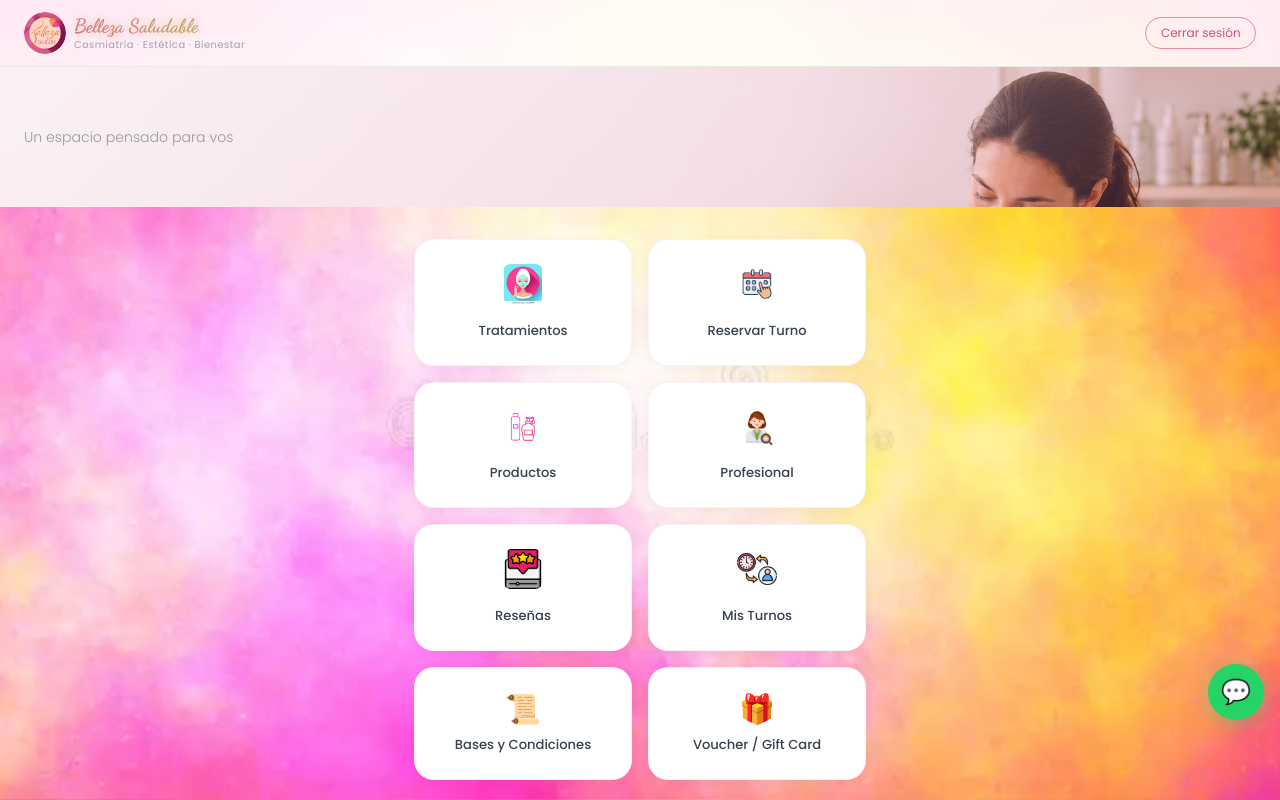
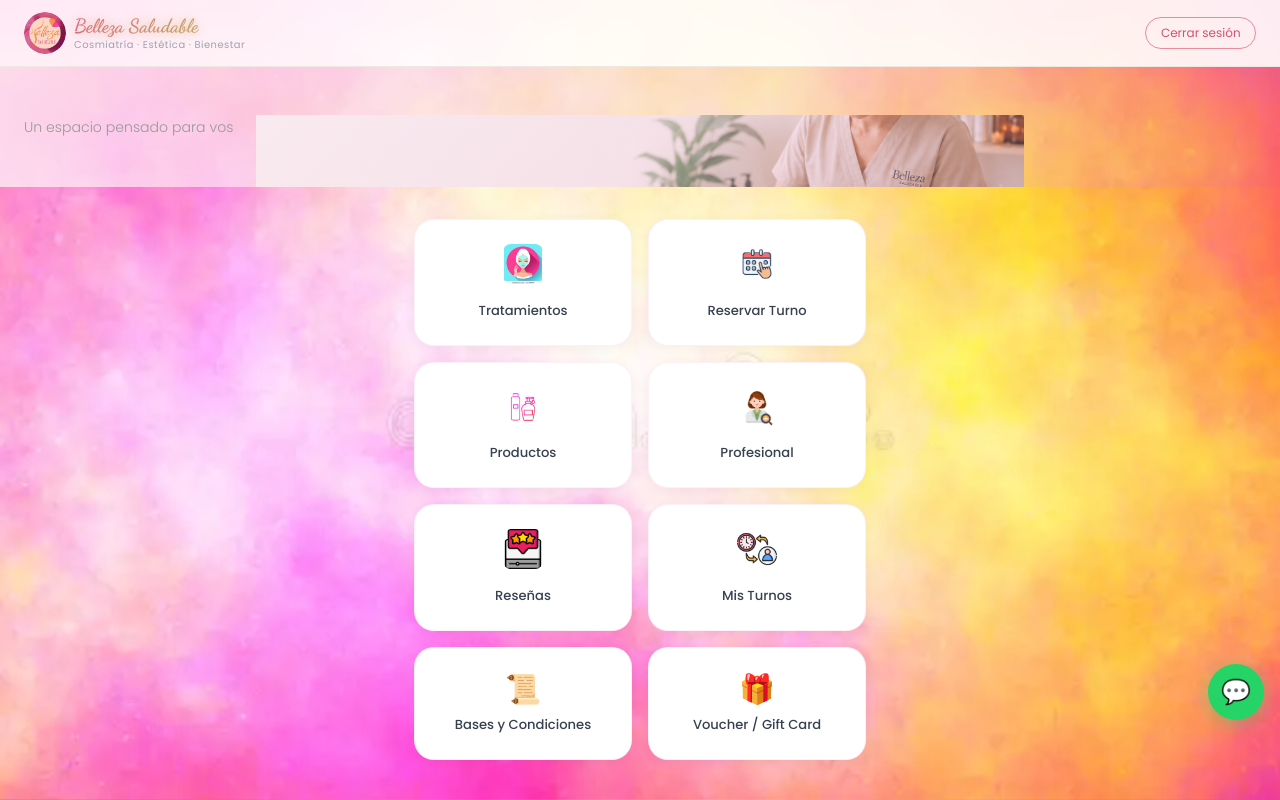
Before and after one commit to PameVillegas/belleza-saludable, a React (Vite) app in the folder frontend/: page /inicio in a window 1280 px wide. Shown: the top 800 px of the page. Built offline with nearby package versions, Linux system fonts and the light colour scheme.

Commit message:
Achicar banner: imagen mas chica para que se vea completa

```diff
--- a/frontend/src/styles/global.css
+++ b/frontend/src/styles/global.css
@@ -1148,15 +1148,17 @@ body {
 .home-banner {
   position: relative;
   width: 100%;
-  height: 140px;
+  height: 120px;
   overflow: hidden;
 }
 
 .home-banner-img {
   width: 100%;
-  height: 100%;
+  height: 200%;
   object-fit: cover;
-  object-position: center top;
+  object-position: center center;
+  transform: scale(0.6);
+  transform-origin: center center;
 }
 
 .home-banner-overlay {
```
